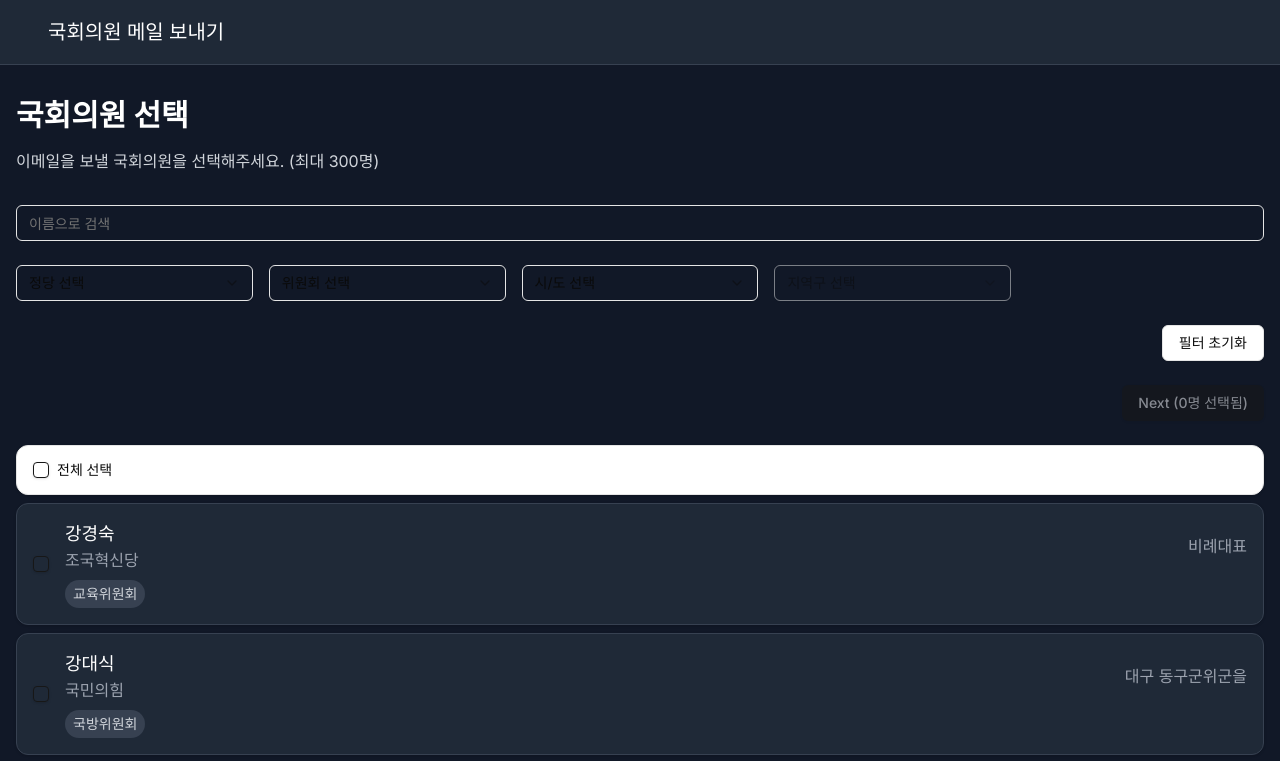
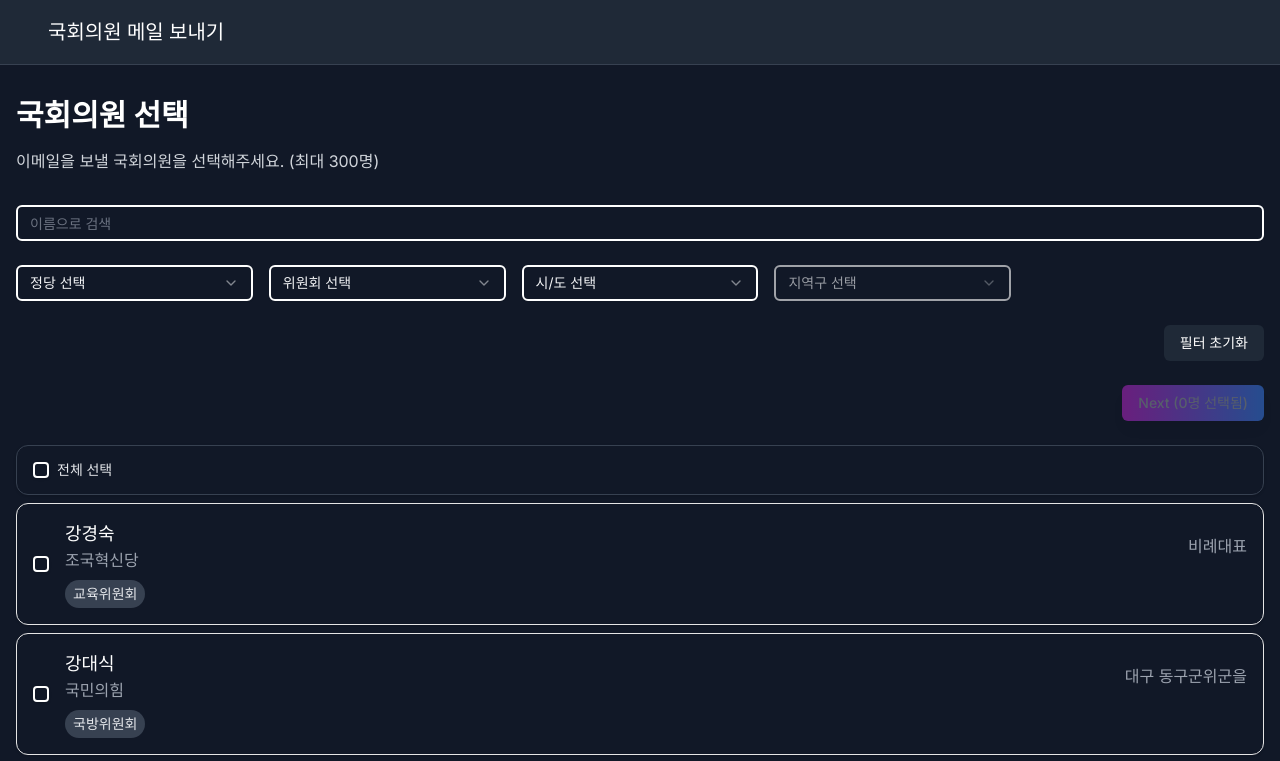
Before and after one commit to skt-leak-response/usim-map, a Next.js app: page / in a window 1280 px wide. Shown: the top 761 px of the page. Built offline with nearby package versions, Linux system fonts and the light colour scheme.

Commit message:
feat: improve style

```diff
--- a/src/components/MemberList.tsx
+++ b/src/components/MemberList.tsx
@@ -122,6 +122,7 @@ export default function MemberList({ onSelectionChange }: MemberListProps) {
         onChange={(e: React.ChangeEvent<HTMLInputElement>) =>
           handleFilterChange('search', e.target.value)
         }
+        className="bg-gray-900 border-white text-gray-100 placeholder:text-gray-500 border-2 focus:border-white focus:ring-0"
       />
 
       <div className="grid grid-cols-1 md:grid-cols-2 lg:grid-cols-5 gap-4">
@@ -131,19 +132,24 @@ export default function MemberList({ onSelectionChange }: MemberListProps) {
             handleFilterChange('party', value === 'none' ? null : value)
           }
         >
-          <SelectTrigger>
-            <SelectValue placeholder={MEMBER_CONSTANTS.FILTERS.PARTY.PLACEHOLDER} />
+          <SelectTrigger className="bg-gray-900 border-white text-gray-100 border-2 focus:border-white focus:ring-0">
+            <SelectValue
+              placeholder={MEMBER_CONSTANTS.FILTERS.PARTY.PLACEHOLDER}
+              className="text-gray-300"
+            />
           </SelectTrigger>
-          <SelectContent>
-            <SelectItem value="none">{MEMBER_CONSTANTS.FILTERS.PARTY.PLACEHOLDER}</SelectItem>
+          <SelectContent className="bg-gray-900 border-gray-700 text-gray-100">
+            <SelectItem value="none" className="text-gray-400">
+              {MEMBER_CONSTANTS.FILTERS.PARTY.PLACEHOLDER}
+            </SelectItem>
             {uniqueParties.length > 0 ? (
               uniqueParties.map((party) => (
-                <SelectItem key={party} value={party}>
+                <SelectItem key={party} value={party} className="text-gray-100 hover:bg-gray-800">
                   {party}
                 </SelectItem>
               ))
             ) : (
-              <SelectItem value="loading" disabled>
+              <SelectItem value="loading" disabled className="text-gray-500">
                 로딩 중...
               </SelectItem>
             )}
@@ -156,19 +162,28 @@ export default function MemberList({ onSelectionChange }: MemberListProps) {
             handleFilterChange('committees', value === 'none' ? null : value)
           }
         >
-          <SelectTrigger>
-            <SelectValue placeholder={MEMBER_CONSTANTS.FILTERS.COMMITTEES.PLACEHOLDER} />
+          <SelectTrigger className="bg-gray-900 border-white text-gray-100 border-2 focus:border-white focus:ring-0">
+            <SelectValue
+              placeholder={MEMBER_CONSTANTS.FILTERS.COMMITTEES.PLACEHOLDER}
+              className="text-gray-300"
+            />
           </SelectTrigger>
-          <SelectContent>
-            <SelectItem value="none">{MEMBER_CONSTANTS.FILTERS.COMMITTEES.PLACEHOLDER}</SelectItem>
+          <SelectContent className="bg-gray-900 border-gray-700 text-gray-100">
+            <SelectItem value="none" className="text-gray-400">
+              {MEMBER_CONSTANTS.FILTERS.COMMITTEES.PLACEHOLDER}
+            </SelectItem>
             {uniqueCommittees.length > 0 ? (
               uniqueCommittees.map((committee) => (
-                <SelectItem key={committee} value={committee}>
+                <SelectItem
+                  key={committee}
+                  value={committee}
+                  className="text-gray-100 hover:bg-gray-800"
+                >
                   {committee}
                 </SelectItem>
               ))
             ) : (
-              <SelectItem value="loading" disabled>
+              <SelectItem value="loading" disabled className="text-gray-500">
                 로딩 중...
               </SelectItem>
             )}
@@ -181,19 +196,24 @@ export default function MemberList({ onSelectionChange }: MemberListProps) {
             handleFilterChange('city', value === 'none' ? null : value)
           }
         >
-          <SelectTrigger>
-            <SelectValue placeholder={MEMBER_CONSTANTS.FILTERS.CITY.PLACEHOLDER} />
+          <SelectTrigger className="bg-gray-900 border-white text-gray-100 border-2 focus:border-white focus:ring-0">
+            <SelectValue
+              placeholder={MEMBER_CONSTANTS.FILTERS.CITY.PLACEHOLDER}
+              className="text-gray-300"
+            />
           </SelectTrigger>
-          <SelectContent>
-            <SelectItem value="none">{MEMBER_CONSTANTS.FILTERS.CITY.PLACEHOLDER}</SelectItem>
+          <SelectContent className="bg-gray-900 border-gray-700 text-gray-100">
+            <SelectItem value="none" className="text-gray-400">
+              {MEMBER_CONSTANTS.FILTERS.CITY.PLACEHOLDER}
+            </SelectItem>
             {uniqueCities.length > 0 ? (
               uniqueCities.map((city) => (
-                <SelectItem key={city} value={city}>
+                <SelectItem key={city} value={city} className="text-gray-100 hover:bg-gray-800">
                   {city}
                 </SelectItem>
               ))
             ) : (
-              <SelectItem value="loading" disabled>
+              <SelectItem value="loading" disabled className="text-gray-500">
                 로딩 중...
               </SelectItem>
             )}
@@ -207,19 +227,28 @@ export default function MemberList({ onSelectionChange }: MemberListProps) {
           }
           disabled={!filters.city}
         >
-          <SelectTrigger>
-            <SelectValue placeholder={MEMBER_CONSTANTS.FILTERS.DISTRICT.PLACEHOLDER} />
+          <SelectTrigger className="bg-gray-900 border-white text-gray-100 border-2 focus:border-white focus:ring-0 disabled:opacity-60">
+            <SelectValue
+              placeholder={MEMBER_CONSTANTS.FILTERS.DISTRICT.PLACEHOLDER}
+              className="text-gray-300"
+            />
           </SelectTrigger>
-          <SelectContent>
-            <SelectItem value="none">{MEMBER_CONSTANTS.FILTERS.DISTRICT.PLACEHOLDER}</SelectItem>
+          <SelectContent className="bg-gray-900 border-gray-700 text-gray-100">
+            <SelectItem value="none" className="text-gray-400">
+              {MEMBER_CONSTANTS.FILTERS.DISTRICT.PLACEHOLDER}
+            </SelectItem>
             {uniqueDistricts.length > 0 ? (
               uniqueDistricts.map((district) => (
-                <SelectItem key={district} value={district}>
+                <SelectItem
+                  key={district}
+                  value={district}
+                  className="text-gray-100 hover:bg-gray-800"
+                >
                   {district}
                 </SelectItem>
               ))
             ) : (
-              <SelectItem value="loading" disabled>
+              <SelectItem value="loading" disabled className="text-gray-500">
                 로딩 중...
               </SelectItem>
             )}
@@ -229,7 +258,7 @@ export default function MemberList({ onSelectionChange }: MemberListProps) {
 
       <div className="flex justify-end">
         <Button
-          variant="outline"
+          className="bg-gray-800 text-white shadow-none border-0 hover:bg-gray-800 hover:text-white"
           onClick={() => {
             setFilters({
               party: null,
@@ -246,7 +275,11 @@ export default function MemberList({ onSelectionChange }: MemberListProps) {
       </div>
 
       <div className="flex justify-end">
-        <Button onClick={handleNext} disabled={selectedMembers.length === 0}>
+        <Button
+          onClick={handleNext}
+          disabled={selectedMembers.length === 0}
+          className="bg-gradient-to-r from-fuchsia-600 to-blue-500 text-white hover:from-fuchsia-500 hover:to-blue-400 disabled:bg-gray-700 disabled:text-gray-400 border-0 shadow-lg"
+        >
           Next ({selectedMembers.length}명 선택됨)
         </Button>
       </div>
@@ -257,7 +290,7 @@ export default function MemberList({ onSelectionChange }: MemberListProps) {
         <div className="text-center text-gray-400">No members found</div>
       ) : (
         <div className="space-y-2">
-          <Card>
+          <Card className="bg-gray-900 border-gray-700">
             <CardContent className="p-4">
               <div className="flex items-center space-x-2">
                 <Checkbox
@@ -269,15 +302,16 @@ export default function MemberList({ onSelectionChange }: MemberListProps) {
                       setSelectedMembers(filteredMembers);
                     }
                   }}
+                  className="border-2 border-white bg-transparent text-white data-[state=checked]:text-white data-[state=checked]:border-white focus:ring-0"
                 />
-                <Label>전체 선택</Label>
+                <Label className="text-gray-200">전체 선택</Label>
               </div>
             </CardContent>
           </Card>
           {filteredMembers.map((member) => (
             <Card
               key={member.id}
-              className={`${
+              className={`$ {
                 selectedMembers.some((m) => m.id === member.id)
                   ? 'border-blue-500 bg-blue-900/20'
                   : 'border-gray-700 bg-gray-800'
@@ -288,6 +322,7 @@ export default function MemberList({ onSelectionChange }: MemberListProps) {
                   <Checkbox
                     checked={selectedMembers.some((m) => m.id === member.id)}
                     onCheckedChange={() => handleMemberClick(member)}
+                    className="border-2 border-white bg-transparent text-white data-[state=checked]:text-white data-[state=checked]:border-white focus:ring-0"
                   />
                   <div className="flex-1">
                     <div className="flex items-center justify-between">
@@ -303,7 +338,7 @@ export default function MemberList({ onSelectionChange }: MemberListProps) {
                       {member.committees.map((committee, index) => (
                         <span
                           key={index}
-                          className="px-2 py-1 bg-gray-700 text-gray-300 rounded-full text-sm"
+                          className="px-2 py-1 bg-gray-700 text-gray-200 rounded-full text-sm"
                         >
                           {committee}
                         </span>
```
